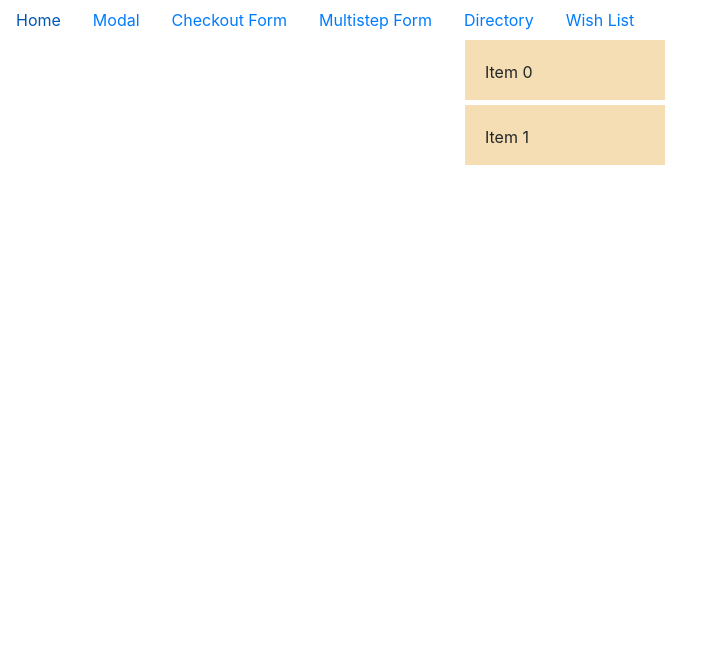
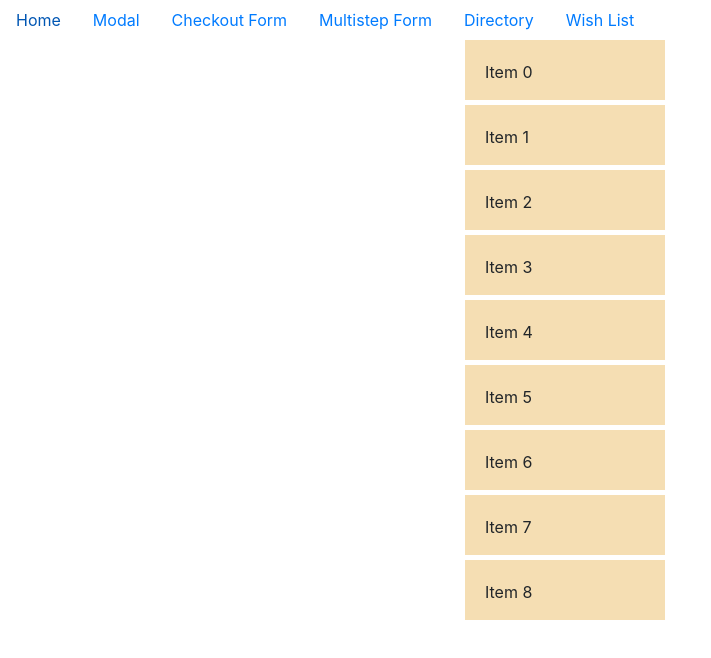
Before and after one commit to pferlito/react-examples, a React (Create React App) app: page /wishlist in a window 1280 px wide. Shown: the top 658 px of the page, without its empty margins (0-711 px from the left). Built offline with nearby package versions, Linux system fonts and the light colour scheme; the HTML template or start-up script is replaced by a standard one.

Commit message:
Add WishList component.

```diff
--- a/src/routes/WishlistPage.js
+++ b/src/routes/WishlistPage.js
@@ -10,14 +10,18 @@ export default function WishlistPage() {
     console.log('on drag end');
   }
 
-  const initial = Array.from({length: 10}, (v, k) => k).map(k => {
+  const initial = Array.from({length: 9}, (v, k) => k).map(k => {
     return {
       id: `id-${k}`,
       content: `Item ${k}`
     };
   });
 
-  console.log(initial);
+  function WishList() {
+    return initial.map((item,idx) => {
+      return (<WishListItem item={{id: item.id, content: item.content}} index={idx} />)
+    }, null);
+  }
 
   function WishListItem({item, index}) {
     return (
@@ -49,8 +53,7 @@ export default function WishlistPage() {
                {...provided.draggableProps}
                {...provided.dragHandleProps}
           >
-            <WishListItem item={{id: 'item-0', content: 'Item 0'}} index={0}/>
-            <WishListItem item={{id: 'item-1', content: 'Item 1'}} index={1}/>
+            <WishList />
             {provided.placeholder}
           </div>
         )}
```
